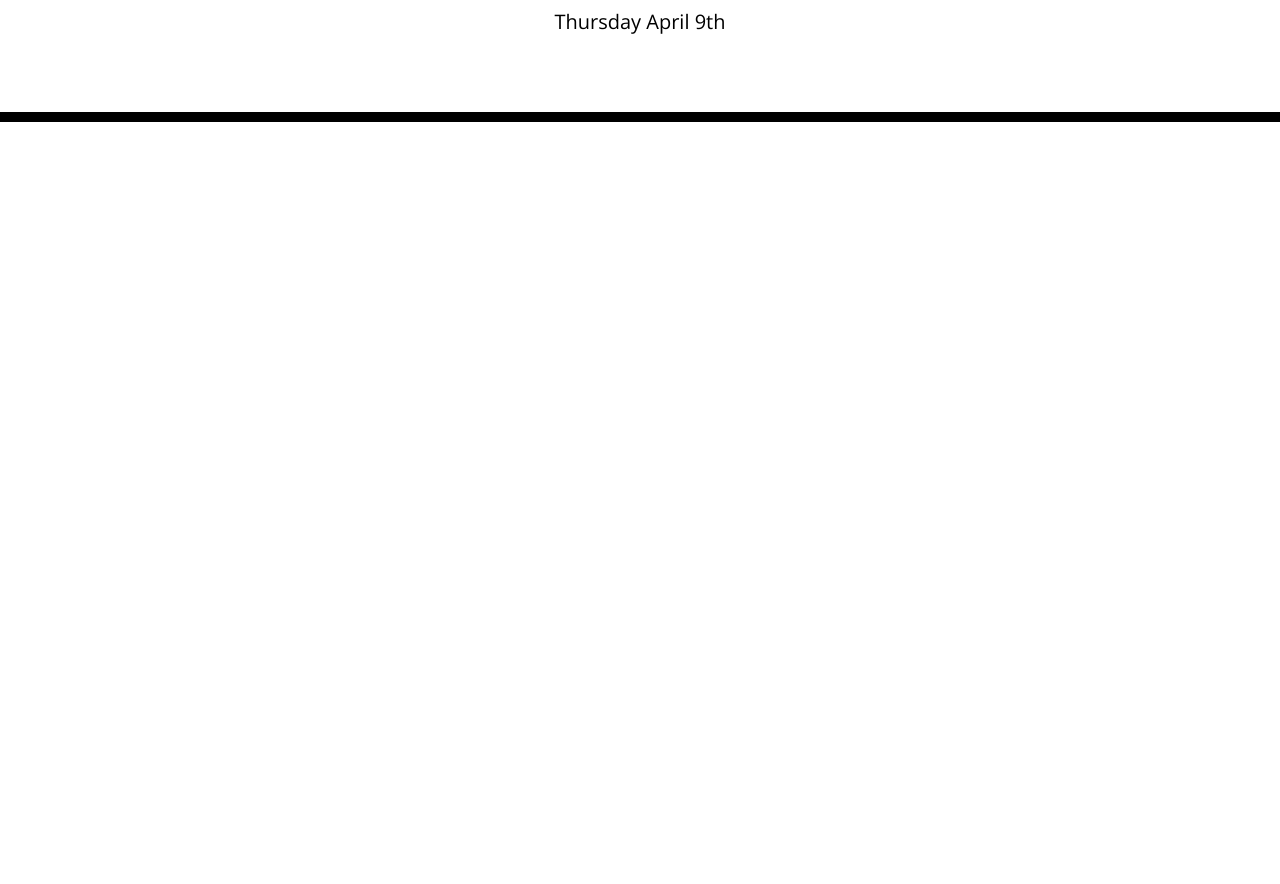
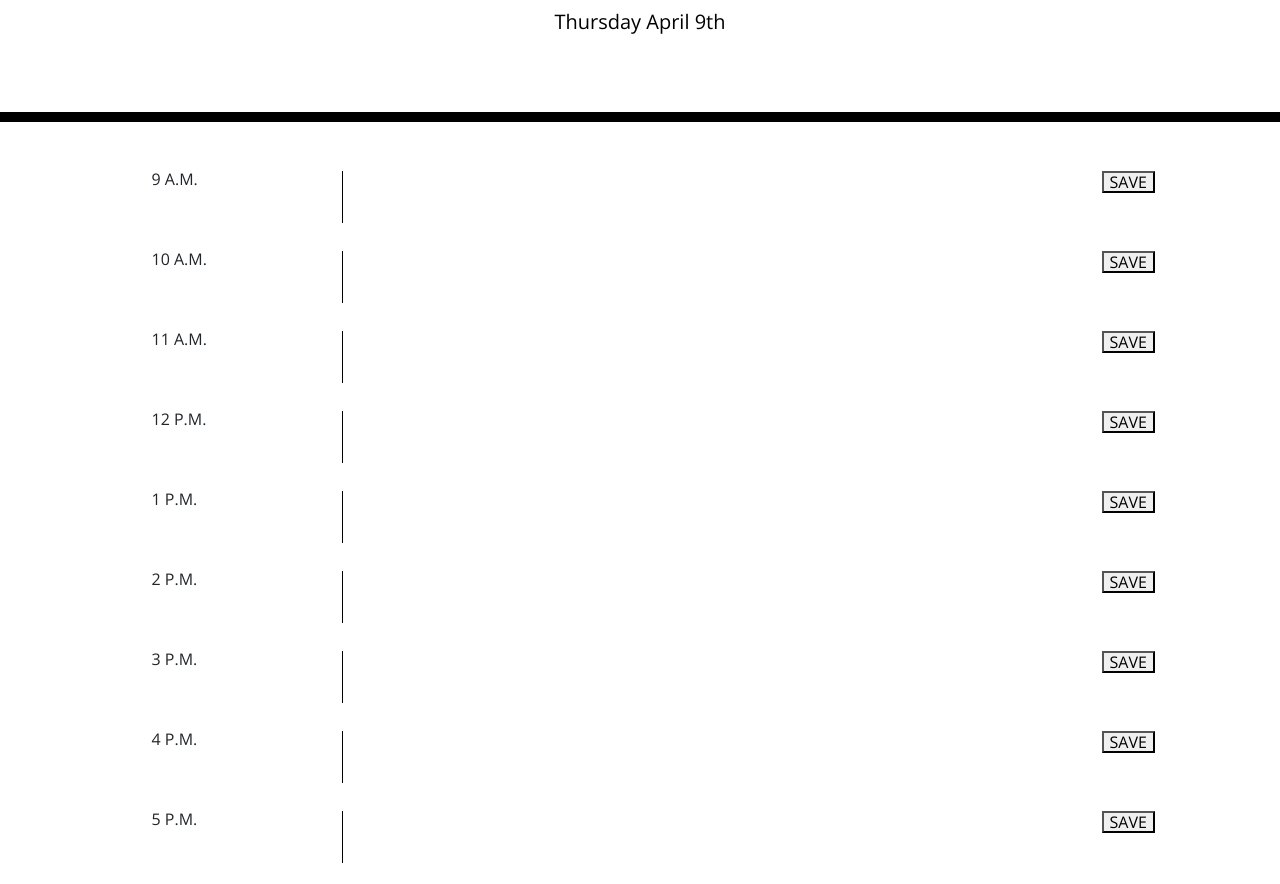
Before and after one commit to anam2028/Updated_Day_Planner, a plain HTML site: page index.html in a window 1280 px wide. Shown: the part 182-1066 px from the top of the page. Before the commit the page ends 800 px from the top, so only its background shows below. Drawn offline with nearby package versions, Linux system fonts and the light colour scheme.

Commit message:
built html layout

```diff
--- a/index.html
+++ b/index.html
@@ -1,23 +1,14 @@
 <!DOCTYPE html>
 <html lang="en">
+
 <head>
     <meta charset="UTF-8" />
     <meta name="viewport" content="width=device-width, initial-scale=1.0" />
     <meta http-equiv="X-UA-Compatible" content="ie=edge" />
-    <link
-      rel="stylesheet"
-      href="https://stackpath.bootstrapcdn.com/bootstrap/4.3.1/css/bootstrap.min.css"
-    />
-    <link
-      rel="stylesheet"
-      href="https://use.fontawesome.com/releases/v5.8.1/css/all.css"
-      integrity="sha384-50oBUHEmvpQ+1lW4y57PTFmhCaXp0ML5d60M1M7uH2+nqUivzIebhndOJK28anvf"
-      crossorigin="anonymous"
-    />
-    <link
-      href="https://fonts.googleapis.com/css?family=Open+Sans&display=swap"
-      rel="stylesheet"
-    />
+    <link rel="stylesheet" href="https://stackpath.bootstrapcdn.com/bootstrap/4.3.1/css/bootstrap.min.css" />
+    <link rel="stylesheet" href="https://use.fontawesome.com/releases/v5.8.1/css/all.css"
+        integrity="sha384-50oBUHEmvpQ+1lW4y57PTFmhCaXp0ML5d60M1M7uH2+nqUivzIebhndOJK28anvf" crossorigin="anonymous" />
+    <link href="https://fonts.googleapis.com/css?family=Open+Sans&display=swap" rel="stylesheet" />
     <link rel="stylesheet" href="style.css" />
     <title>Work Day Scheduler</title>
 </head>
@@ -30,10 +21,110 @@
     </header>
     <div class="container">
         <!-- Timeblocks go here -->
+        <div class=" row">
+            <div class="col col-lg-2">
+                9 A.M.
+            </div>
+            <div class="col col-lg-8">
+                <Textarea></Textarea>
+            </div>
+            <div class="col col-lg-2">
+                <button>SAVE</button>
+            </div>
+        </div>
+        <div class=" row">
+            <div class="col col-lg-2">
+                10 A.M.
+            </div>
+            <div class="col col-lg-8">
+                <Textarea></Textarea>
+            </div>
+            <div class="col col-lg-2">
+                <button>SAVE</button>
+            </div>
+        </div>
+        <div class=" row">
+            <div class="col col-lg-2">
+                11 A.M.
+            </div>
+            <div class="col col-lg-8">
+                <Textarea></Textarea>
+            </div>
+            <div class="col col-lg-2">
+                <button>SAVE</button>
+            </div>
+        </div>
+        <div class=" row">
+            <div class="col col-lg-2">
+                12 P.M.
+            </div>
+            <div class="col col-lg-8">
+                <Textarea></Textarea>
+            </div>
+            <div class="col col-lg-2">
+                <button>SAVE</button>
+            </div>
+        </div>
+        <div class=" row">
+            <div class="col col-lg-2">
+                1 P.M.
+            </div>
+            <div class="col col-lg-8">
+                <Textarea></Textarea>
+            </div>
+            <div class="col col-lg-2">
+                <button>SAVE</button>
+            </div>
+        </div>
+        <div class=" row">
+            <div class="col col-lg-2">
+                2 P.M.
+            </div>
+            <div class="col col-lg-8">
+                <Textarea></Textarea>
+            </div>
+            <div class="col col-lg-2">
+                <button>SAVE</button>
+            </div>
+        </div>
+        <div class=" row">
+            <div class="col col-lg-2">
+                3 P.M.
+            </div>
+            <div class="col col-lg-8">
+                <Textarea></Textarea>
+            </div>
+            <div class="col col-lg-2">
+                <button>SAVE</button>
+            </div>
+        </div>
+        <div class=" row">
+            <div class="col col-lg-2">
+                4 P.M.
+            </div>
+            <div class="col col-lg-8">
+                <Textarea></Textarea>
+            </div>
+            <div class="col col-lg-2">
+                <button>SAVE</button>
+            </div>
+        </div>
+        <div class=" row">
+            <div class="col col-lg-2">
+                5 P.M.
+            </div>
+            <div class="col col-lg-8">
+                <Textarea></Textarea>
+            </div>
+            <div class="col col-lg-2">
+                <button>SAVE</button>
+            </div>
+        </div>
     </div>
 
     <script src="https://code.jquery.com/jquery-3.4.1.min.js"></script>
     <script src="https://cdnjs.cloudflare.com/ajax/libs/moment.js/2.24.0/moment.min.js"></script>
     <script src="index.js"></script>
 </body>
+
 </html>
```
Lines whose indentation alone changed are shown as unchanged.
